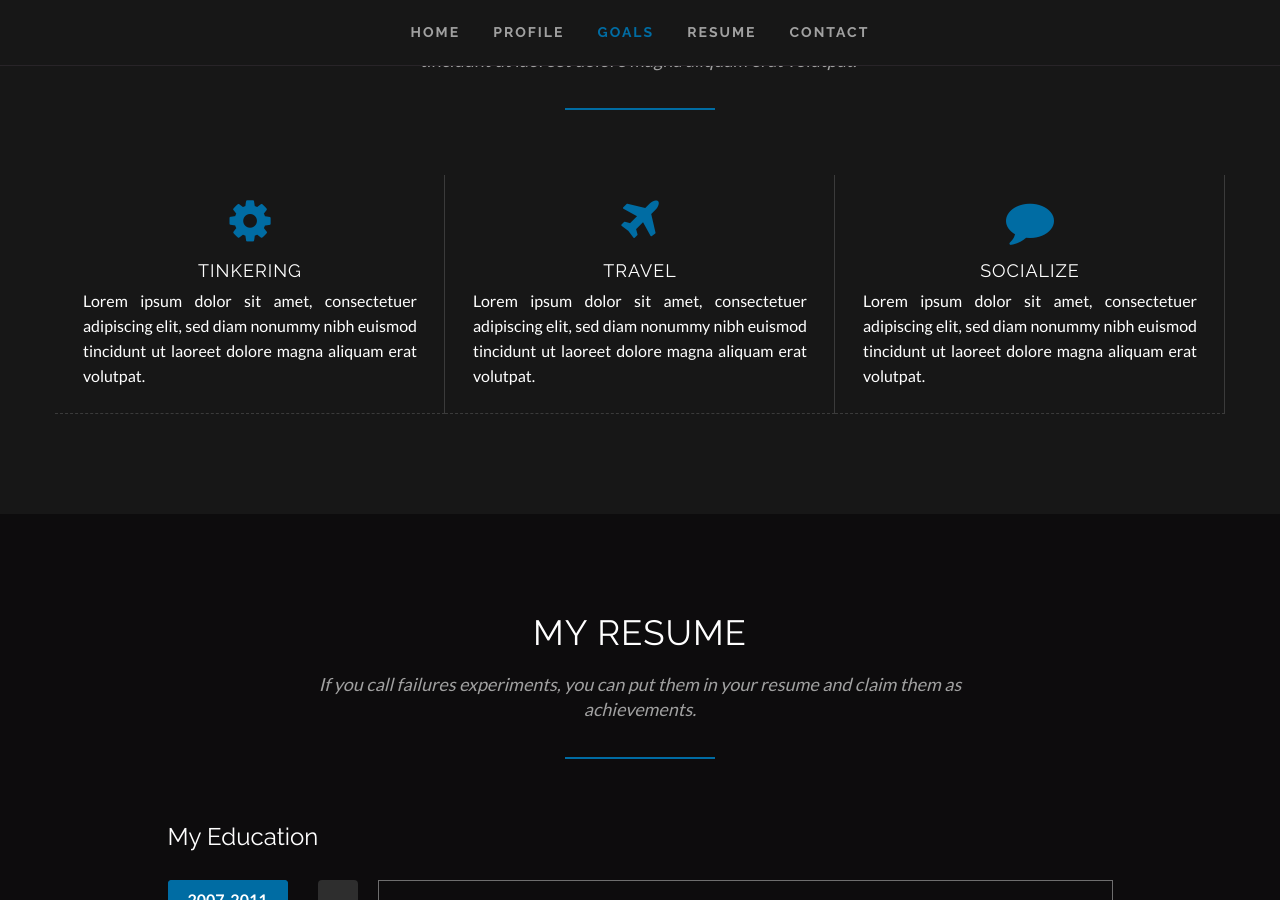
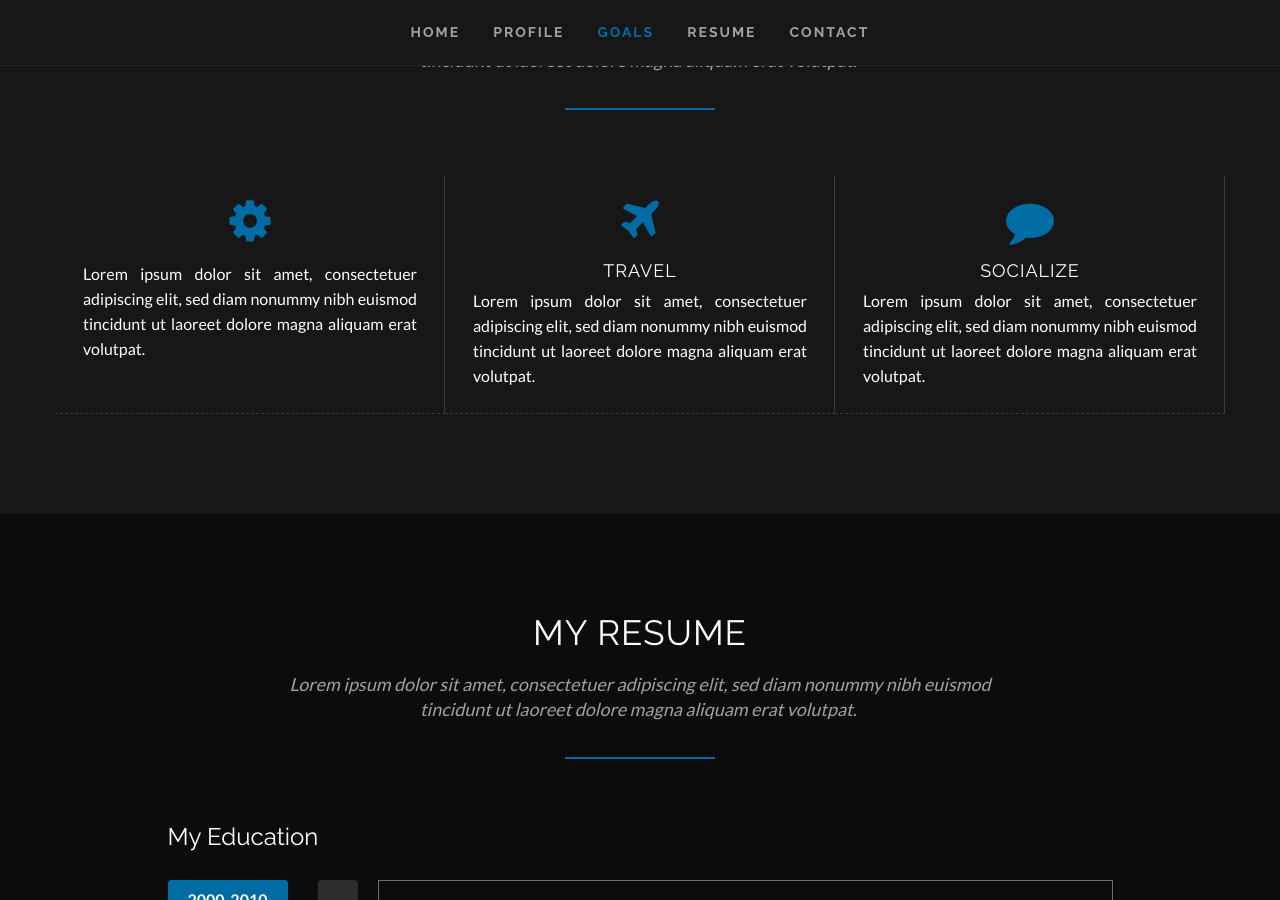
Before and after one commit to clearcareer/IskenderResume, a Jekyll site: the page built from index.html, in a window 1280 px wide and 900 px high, scrolled down 1782 px. Built offline with Jekyll 4.4.1, drawn with Linux system fonts in a browser that asks for light colours; some web fonts are replaced.

Commit message:
Updated '/index.html' via CloudCannon

```diff
--- a/index.html
+++ b/index.html
@@ -6,13 +6,13 @@
 email: johnsmith@example.com
 profilepic_path: /assets/images/profile-picture-2.jpg
 background_image_path: /assets/images/bg-hero.jpg
-upload_resume_path: assets/resume.pdf
+upload_resume_path: ''
 occupations:
   - title: "I'm a Traveller"
   - title: "I'm an Architect"
   - title: "I'm Superman"
 goals:
-  - name: Tinkering
+  - name: ''
     icon: cog
     description: 'Lorem ipsum dolor sit amet, consectetuer adipiscing elit, sed diam nonummy nibh euismod tincidunt ut laoreet dolore magna aliquam erat volutpat.'
   - name: TRAVEL
@@ -23,10 +23,10 @@
     description: 'Lorem ipsum dolor sit amet, consectetuer adipiscing elit, sed diam nonummy nibh euismod tincidunt ut laoreet dolore magna aliquam erat volutpat.'
 education:
   - number: 1
-    years: 2007-2011
+    years: 2000-2010
     degree: Undergraduate
     institution: University of Toronto
-    description: 'I studied History and Political Science at University College, University of Toronto.'
+    description: 'Lorem ipsum dolor sit amet, consectetuer adipiscing elit, sed diam nonummy nibh euismod tincidunt ut laoreet dolore magna aliquam erat volutpat.'
 work_experience:
   - number: 1
     years: 2011-2015
@@ -297,9 +297,7 @@
                     <div class="col-md-8 col-md-offset-2 text-center">
                         <h2 class="section-title editable">My Resume</h2>
 
-                        <p class="section-subtitle editable">
-                            If you call failures experiments, you can put them in your resume and claim them as achievements.
-                        </p>
+                        <p class="section-subtitle editable">Lorem ipsum dolor sit amet, consectetuer adipiscing elit, sed diam nonummy nibh euismod tincidunt ut laoreet dolore magna aliquam erat volutpat.&nbsp;</p>
 
                         <span class="divider center"></span>
                     </div>
```
